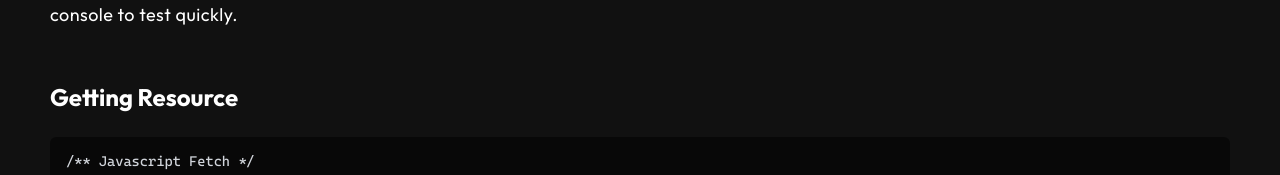
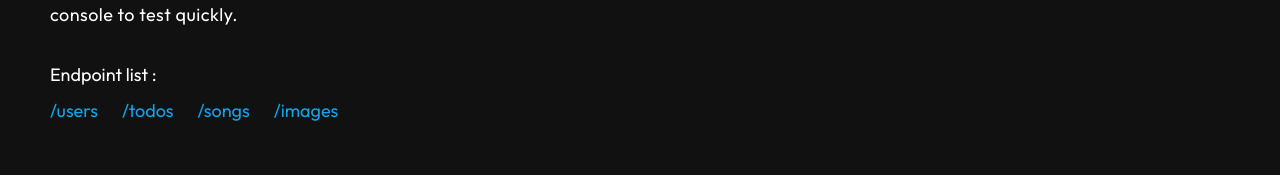
Before and after one commit to radespratama/jetcap, a Next.js app: page /guide in a window 1280 px wide. Shown: the part 247-422 px from the top of the page. Built offline with nearby package versions, Linux system fonts and the light colour scheme; a web font is replaced by a local one.

Commit message:
update in hero, add endpoint list, add new package

```diff
--- a/next.config.js
+++ b/next.config.js
@@ -4,6 +4,7 @@ const nextConfig = {
   swcMinify: true,
   env: {
     GITHUB_REPO: process.env.GITHUB_REPO,
+    PUBLIC_API: process.env.PUBLIC_API,
   },
 };
 
--- a/src/components/Loading.tsx
+++ b/src/components/Loading.tsx
@@ -2,7 +2,7 @@ export default function Loading() {
   return (
     <>
       <div className="flex items-center justify-center min-h-screen relative z-[60]">
-        <h3 className="text-white text-3xl lg:text-4xl select-none animate-pulse transform -rotate-6">
+        <h3 className="text-white text-3xl lg:text-4xl select-none animate-pulse transform">
           Zzz...
         </h3>
       </div>
--- a/src/layouts/Guidepage/Intro.tsx
+++ b/src/layouts/Guidepage/Intro.tsx
@@ -20,6 +20,15 @@ export default function Intro() {
           with any other language. You can copy-paste the code into your browser
           console to test quickly.
         </p>
+        <div className="text-white text-lg mt-8">
+          Endpoint list :
+          <ul className="flex space-x-6 mt-2 cursor-pointer">
+            <li className="text-sky-500">/users</li>
+            <li className="text-sky-500">/todos</li>
+            <li className="text-sky-500">/songs</li>
+            <li className="text-sky-500">/images</li>
+          </ul>
+        </div>
       </section>
     </>
   );
--- a/src/layouts/Homepage/Intro.tsx
+++ b/src/layouts/Homepage/Intro.tsx
@@ -1,6 +1,9 @@
-import React from "react";
+import { CopyToClipboard } from "react-copy-to-clipboard";
+import toast from "react-hot-toast";
 
 export default function Intro() {
+  const notify = () => toast.success("Copied to clipboard");
+
   return (
     <article className="max-w-screen-xl mx-auto">
       <section className="max-w-xl mx-auto flex flex-col items-center justify-center min-h-screen">
@@ -16,9 +19,11 @@ export default function Intro() {
           </span>
           , … across the globe 🌏
         </p>
-        <button className="px-8 py-3 bg-sky-500 hover:bg-sky-700 transition-all duration-200 rounded-md text-gray-100 my-5">
-          Get started
-        </button>
+        <CopyToClipboard text={`${process.env.PUBLIC_API}`} onCopy={notify}>
+          <div className="my-8 prose w-full max-w-sm rounded-md text-center font-mono text-white">
+            <pre className="bg-gray-900">{process.env.PUBLIC_API}</pre>
+          </div>
+        </CopyToClipboard>
         <p className="text-gray-400 text-lg font-medium">
           Free for use &bull; No card required &bull; Secure
         </p>
--- a/src/pages/_app.tsx
+++ b/src/pages/_app.tsx
@@ -1,5 +1,6 @@
 import type { AppProps } from "next/app";
 import NextNProgress from "nextjs-progressbar";
+import { Toaster } from "react-hot-toast";
 
 import "@css/globals.css";
 function MyApp({ Component, pageProps }: AppProps) {
@@ -13,6 +14,12 @@ function MyApp({ Component, pageProps }: AppProps) {
         showOnShallow
       />
       <Component {...pageProps} />
+      <Toaster
+        position="top-center"
+        toastOptions={{
+          duration: 2000,
+        }}
+      />
     </>
   );
 }
```
Also changed, not shown: package.json (+7 -4 lines), 1 other file (tests, documents, lock files or other folders).
